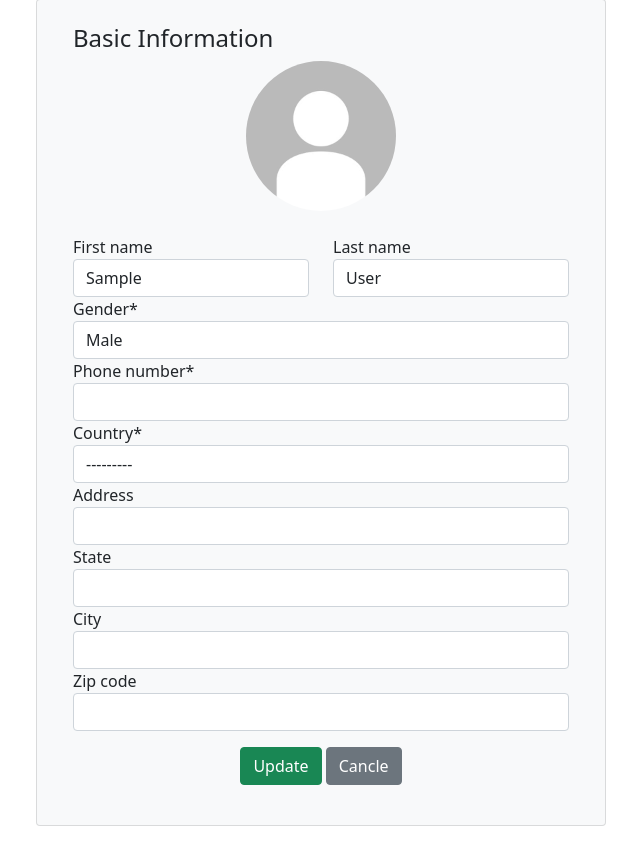
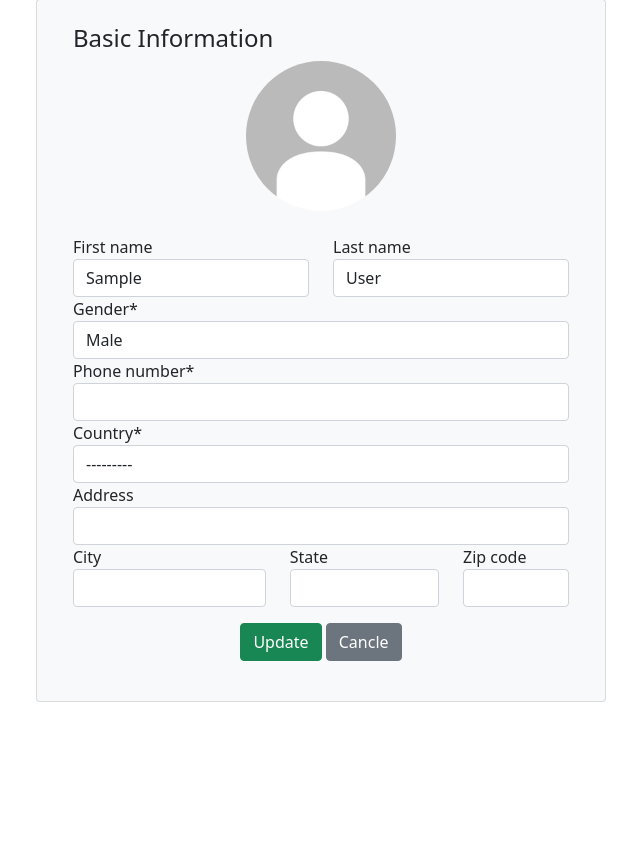
Before and after one commit to saqe/Blog-With-Django, a Django app: page /profile/update/ in a window 1280 px wide. Shown: the part 81-931 px from the top of the page, without its empty margins (319-959 px from the left). After the commit the page ends 783 px from the top, so only its background shows below. Run offline with Django 3.2, Linux system fonts and the light colour scheme; the visitor is signed in with stand-in values (Sample User, id 1); some libraries are stand-ins or nearby versions.

Commit message:
👌 IMPROVED profile update UI

```diff
--- a/users/templates/html/update_profile.html
+++ b/users/templates/html/update_profile.html
@@ -14,7 +14,18 @@
           <div class="form-group col-md-6">{{ user_form.last_name  | as_crispy_field }}</div>
         </div>
 
-        {{ profile_form | crispy}}
+
+        {{ profile_form.gender  | as_crispy_field }}
+        {{ profile_form.phone_number  | as_crispy_field }}
+        {{ profile_form.country  | as_crispy_field }}
+        {{ profile_form.address  | as_crispy_field }}
+
+        <div class="row">
+          <div class="form-group col-md-5">{{ profile_form.city | as_crispy_field }}</div>
+          <div class="form-group col-md-4">{{ profile_form.state | as_crispy_field }}</div>
+          <div class="form-group col-md-3">{{ profile_form.zip_code | as_crispy_field }}</div>
+        </div>
+
       </fieldset>
       <div class="text-center m-3">
         <button class="btn btn-success"   type="submit">Update</button>
```
